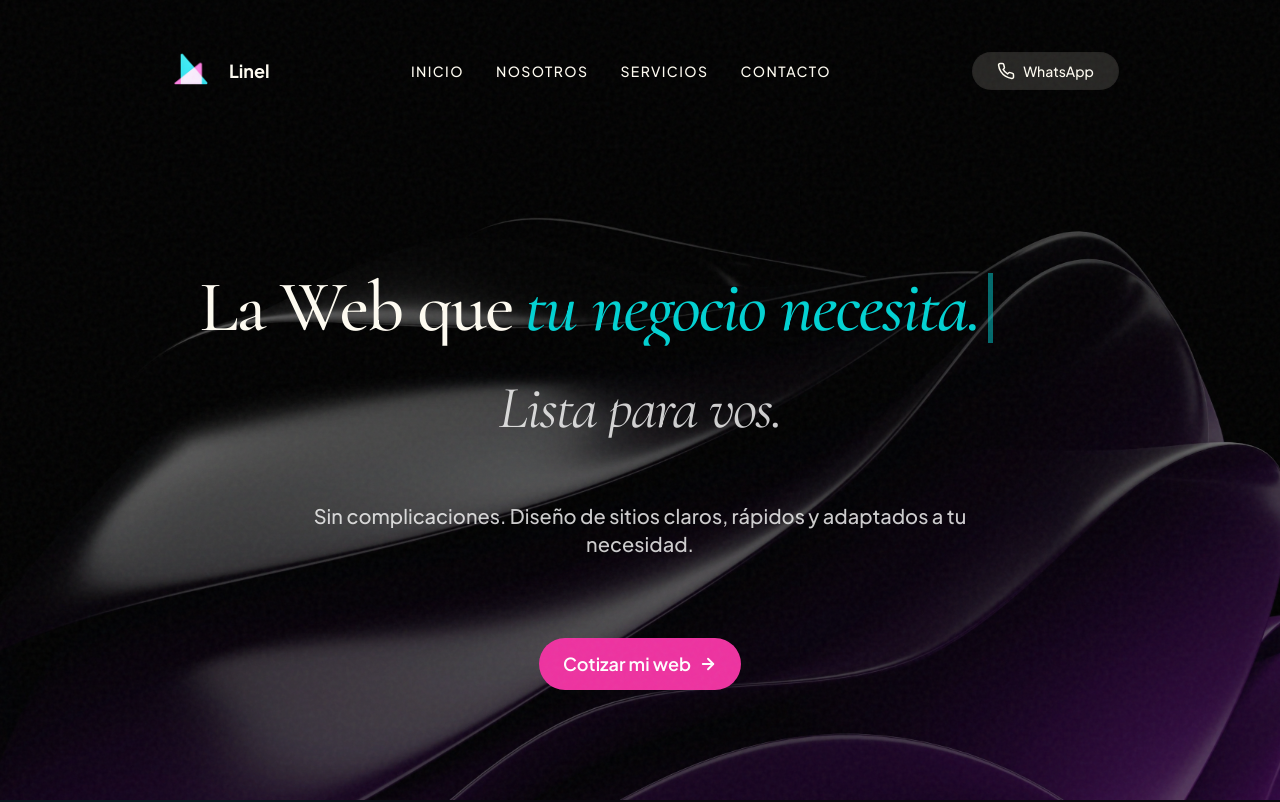
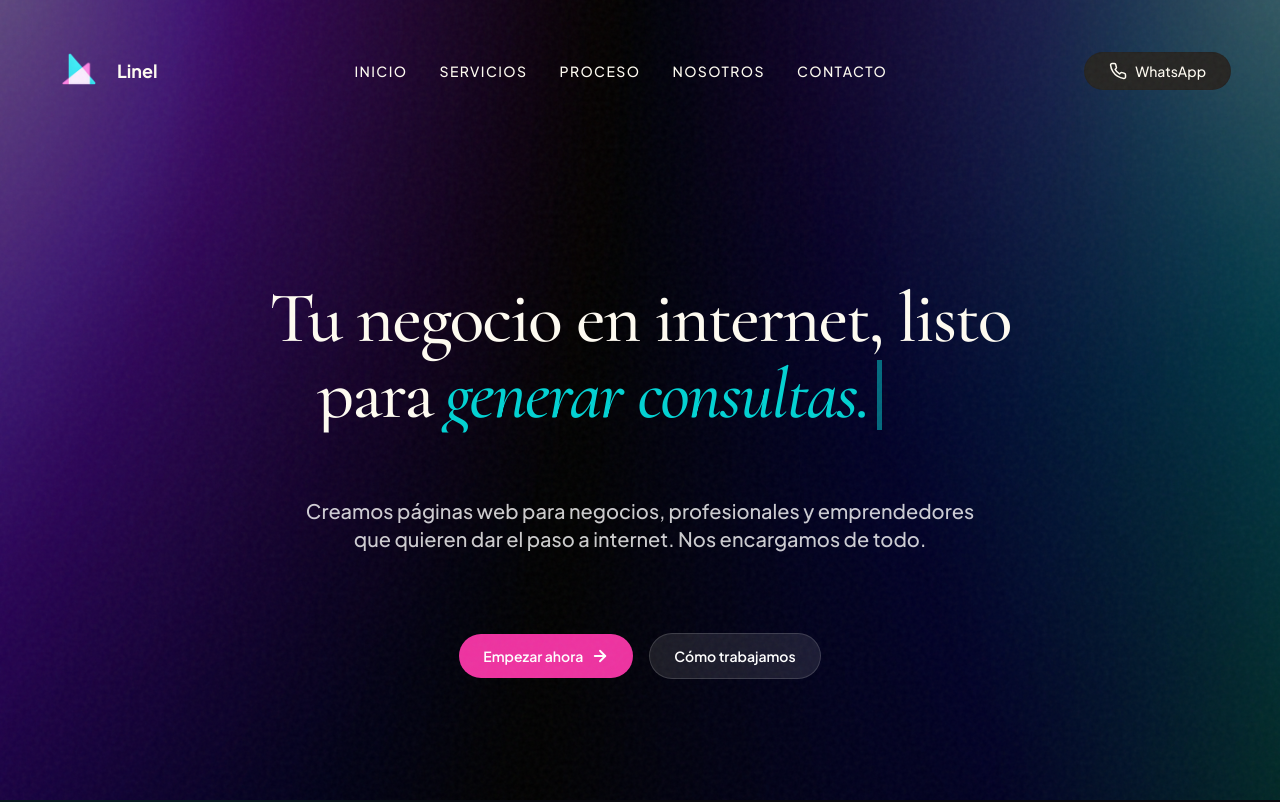
Before and after one commit to codigolionel/lienel-web, a React (Vite) app: page / in a window 1280 px wide. Shown: the top 802 px of the page. Built offline with nearby package versions, Linux system fonts and the light colour scheme.

Commit message:
cuarta-carga

```diff
--- a/src/components/Hero.tsx
+++ b/src/components/Hero.tsx
@@ -1,7 +1,7 @@
 import { useRef } from "react"
 import { useGSAP } from "@gsap/react"
 import gsap from "gsap"
-import wallpaper from "../assets/wallpaper_linel.webp"
+import wallpaper from "../assets/background-violet-blue.webp"
 
 const Hero = () => {
 
@@ -39,10 +39,10 @@ const Hero = () => {
 
         const typeTl = gsap.timeline({ repeat: -1, delay: 1.5 });
         const messages = [
-            "tu negocio necesita.",
-            "siempre trabaja 24/7.",
-            "te muestra al Mercado.",
-            "Tú necesitas hoy !",
+            "generar consultas.",
+            "conseguir clientes.",
+            "atender las 24 hs.",
+            "aumentar tus ventas.",
         ];
 
         if (animatedTextRef.current) {
@@ -105,43 +105,62 @@ const Hero = () => {
 
                 <div className="flex flex-col gap-4 text-4xl sm:text-5xl md:text-6xl lg:text-7xl leading-[1.05] tracking-tight">
 
-                    <div ref={textRef1} className="text-primary font-medium inline-flex flex-col md:flex-row items-center text-left mx-auto relative w-full md:w-auto">
+                    <div ref={textRef1} className="text-primary font-medium inline-flex flex-col items-center text-center mx-auto relative w-full">
                         {/* Plantilla invisible para bloquear el ancho y evitar saltos */}
-                        <div className="opacity-0 pointer-events-none select-none flex flex-col md:flex-row items-center w-full md:w-fit mx-auto" aria-hidden="true">
-                            <span className="md:mr-3 text-center md:text-left w-full md:w-auto">La Web que</span>
-                            <span className="italic flex items-center justify-center md:justify-start w-full md:w-auto">te muestra al Mercado.<span className="inline-block w-[3px] md:w-[5px] ml-1 sm:ml-2"></span></span>
+                        <div className="opacity-0 pointer-events-none select-none flex flex-col items-center w-full" aria-hidden="true">
+                            {/* Line 1: mobile/tablet="Tu negocio en internet," desktop="Tu negocio en internet, listo" */}
+                            <span className="w-full">
+                                <span>Tu negocio en internet,</span>
+                                <span className="hidden lg:inline"> listo</span>
+                            </span>
+                            {/* Line 2: mobile/tablet="listo para:" desktop="para + slider" */}
+                            <span className="flex flex-col lg:flex-row items-center justify-center w-full">
+                                <span className="lg:hidden">listo para:</span>
+                                <span className="hidden lg:inline lg:mr-3">para</span>
+                                <span className="italic flex items-center justify-center">aumentar tus ventas.<span className="inline-block w-[3px] lg:w-[5px] ml-1 sm:ml-2"></span></span>
+                            </span>
                         </div>
 
                         {/* Texto animado visible */}
-                        <div className="absolute inset-0 flex flex-col md:flex-row items-center w-full">
-                            <span className="md:mr-3 text-center md:text-left w-full md:w-auto">La Web que</span>
-                            <span className="flex items-center justify-center md:justify-start w-full md:w-auto">
-                                <span ref={animatedTextRef} className="text-[#00D2D3] italic whitespace-nowrap"></span>
-                                <span className="inline-block w-[2px] sm:w-[3px] md:w-[5px] h-[32px] sm:h-[42px] md:h-[55px] lg:h-[70px] bg-[#00D2D3] ml-1 sm:ml-2 animate-[pulse_1s_step-end_infinite]"></span>
+                        <div className="absolute inset-0 flex flex-col items-center w-full">
+                            {/* Line 1 */}
+                            <span className="w-full">
+                                <span>Tu negocio en internet,</span>
+                                <span className="hidden lg:inline"> listo</span>
+                            </span>
+                            {/* Line 2 (+ line 3 on mobile) */}
+                            <span className="flex flex-col lg:flex-row items-center justify-center w-full">
+                                <span className="lg:hidden">listo para:</span>
+                                <span className="hidden lg:inline lg:mr-3">para</span>
+                                <span className="flex items-center justify-center lg:relative lg:inline-flex lg:justify-start">
+                                    {/* Desktop: invisible spacer reserves width of longest message so "para" stays fixed */}
+                                    <span className="hidden lg:inline invisible italic whitespace-nowrap">aumentar tus ventas.<span className="inline-block w-[5px] ml-2"></span></span>
+                                    <span className="flex items-center lg:absolute lg:left-0 lg:top-0 lg:h-full justify-center lg:justify-start">
+                                        <span ref={animatedTextRef} className="text-[#00D2D3] italic whitespace-nowrap"></span>
+                                        <span className="inline-block w-[2px] sm:w-[3px] lg:w-[5px] h-[32px] sm:h-[42px] md:h-[55px] lg:h-[70px] bg-[#00D2D3] ml-1 sm:ml-2 animate-[pulse_1s_step-end_infinite]"></span>
+                                    </span>
+                                </span>
                             </span>
                         </div>
                     </div>
 
-                    <p ref={textRef2} className="text-white/80 italic text-3xl sm:text-4xl md:text-5xl lg:text-6xl mt-2 sm:mt-4">
-                        Lista para vos.
-                    </p>
 
                 </div>
 
                 <p ref={textRef3} className="text-white/80 font-sans text-base sm:text-lg md:text-lg lg:text-xl max-w-2xl mx-auto font-medium mt-4">
-                    Sin complicaciones. Diseño de sitios claros, rápidos y adaptados a tu necesidad.
+                    Creamos páginas web para negocios, profesionales y emprendedores que quieren dar el paso a internet. Nos encargamos de todo.
                 </p>
 
-                <div ref={btnRef} className="mt-8 font-sans">
+                <div ref={btnRef} className="mt-8 font-sans flex flex-col sm:flex-row items-center gap-4">
                     <a
                         href="https://wa.me/1234567890"
                         target="_blank"
                         rel="noopener noreferrer"
-                        className="relative flex items-center justify-center gap-2 overflow-hidden rounded-full bg-[#EE32A0] backdrop-blur-sm px-8 py-4 text-base sm:text-lg md:px-6 md:py-3 md:text-base font-semibold text-white transition-all duration-300 hover:scale-105 group"
+                        className="relative flex items-center justify-center gap-2 overflow-hidden rounded-full bg-[#EE32A0] backdrop-blur-sm px-5 py-2.5 text-sm md:px-6 md:py-3 md:text-base font-semibold text-white transition-all duration-300 hover:scale-105 group"
                     >
                         <span className="absolute inset-0 bg-[#00D2D3] translate-y-full transition-transform duration-300 ease-in-out group-hover:translate-y-0 z-0"></span>
-                        <span className="relative z-10 flex items-center gap-2 text-white">
-                            Cotizar mi web
+                        <span className="relative z-10 flex items-center gap-2 text-white transition-colors duration-300 group-hover:text-black">
+                            Empezar ahora
                             <svg
                                 viewBox="0 0 24 24"
                                 fill="none"
@@ -149,12 +168,20 @@ const Hero = () => {
                                 strokeWidth="2.5"
                                 strokeLinecap="round"
                                 strokeLinejoin="round"
-                                className="w-5 h-5 md:w-[18px] md:h-[18px] transition-transform group-hover:translate-x-1"
+                                className="w-4 h-4 md:w-[18px] md:h-[18px] transition-transform group-hover:translate-x-1"
                             >
                                 <path d="M5 12h14" />
                                 <path d="m12 5 7 7-7 7" />
                             </svg>
                         </span>
+                    </a>
+
+                    <a
+                        href="#sobre-linel"
+                        className="inline-flex items-center gap-2 rounded-full border border-white/15 bg-white/10 backdrop-blur-sm px-5 py-2.5 md:px-6 md:py-3 text-sm md:text-base font-semibold transition-all duration-300 hover:bg-white/20 hover:border-transparent hover:scale-105"
+                        style={{ color: '#ffffff' }}
+                    >
+                        Cómo trabajamos
                     </a>
                 </div>
 
--- a/src/components/Navbar.tsx
+++ b/src/components/Navbar.tsx
@@ -113,8 +113,9 @@ const Navbar = () => {
 
     const mobileLinks = [
         { href: '#inicio', label: 'Inicio' },
+        { href: '#servicios', label: 'Servicios' },
+        { href: '#sobre-linel', label: 'Proceso' },
         { href: '#nosotros', label: 'Nosotros' },
-        { href: '#servicios', label: 'Servicios' },
         { href: '#contacto', label: 'Contacto' },
     ];
 
@@ -123,7 +124,7 @@ const Navbar = () => {
             <div className="fixed top-0 left-0 right-0 z-50 flex justify-center mt-6 uppercase text-sm tracking-widest font-sans font-medium px-4">
                 <nav
                     ref={navRef}
-                    className="flex items-center justify-between w-full max-w-5xl px-6 md:px-8 py-4 rounded-full border border-transparent text-primary transition-colors duration-300"
+                    className="flex items-center justify-between w-full max-w-7xl px-6 md:px-8 py-4 rounded-full border border-transparent text-primary transition-colors duration-300"
                 >
                     <div className="flex items-center gap-2 cursor-pointer font-bold text-lg tracking-normal normal-case group relative z-50">
                         <img
@@ -143,14 +144,20 @@ const Navbar = () => {
                             </a>
                         </li>
                         <li>
-                            <a href="#nosotros" className="relative group pb-1 transition-opacity">
-                                Nosotros
+                            <a href="#servicios" className="relative group pb-1 transition-opacity">
+                                Servicios
                                 <span className="absolute left-0 bottom-0 w-0 h-[2px] bg-[#EE32A0] transition-all duration-300 group-hover:w-full"></span>
                             </a>
                         </li>
                         <li>
-                            <a href="#servicios" className="relative group pb-1 transition-opacity">
-                                Servicios
+                            <a href="#sobre-linel" className="relative group pb-1 transition-opacity">
+                                Proceso
+                                <span className="absolute left-0 bottom-0 w-0 h-[2px] bg-[#EE32A0] transition-all duration-300 group-hover:w-full"></span>
+                            </a>
+                        </li>
+                        <li>
+                            <a href="#nosotros" className="relative group pb-1 transition-opacity">
+                                Nosotros
                                 <span className="absolute left-0 bottom-0 w-0 h-[2px] bg-[#EE32A0] transition-all duration-300 group-hover:w-full"></span>
                             </a>
                         </li>
```
Also changed, not shown: src/assets/background-violet-blue.webp (added).
